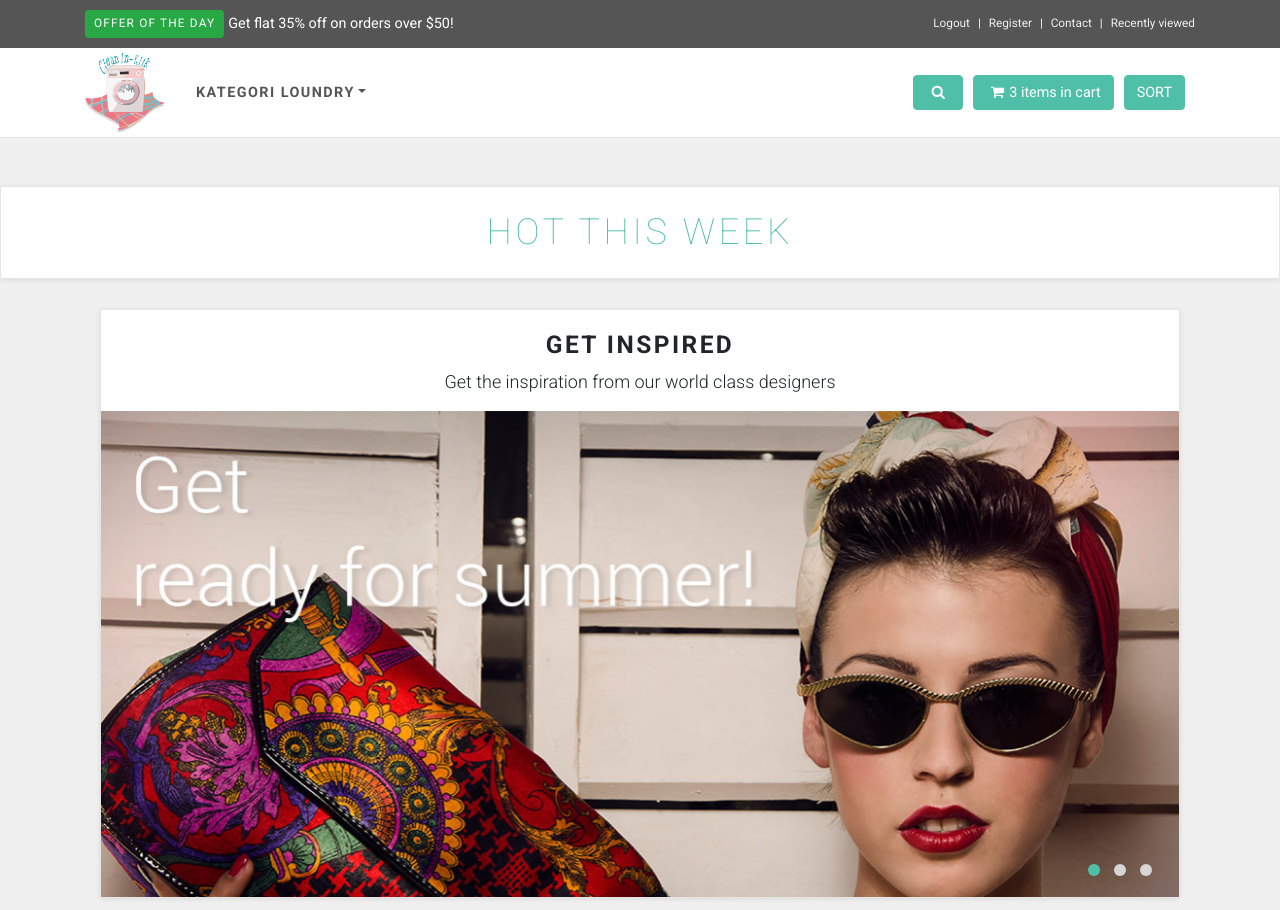
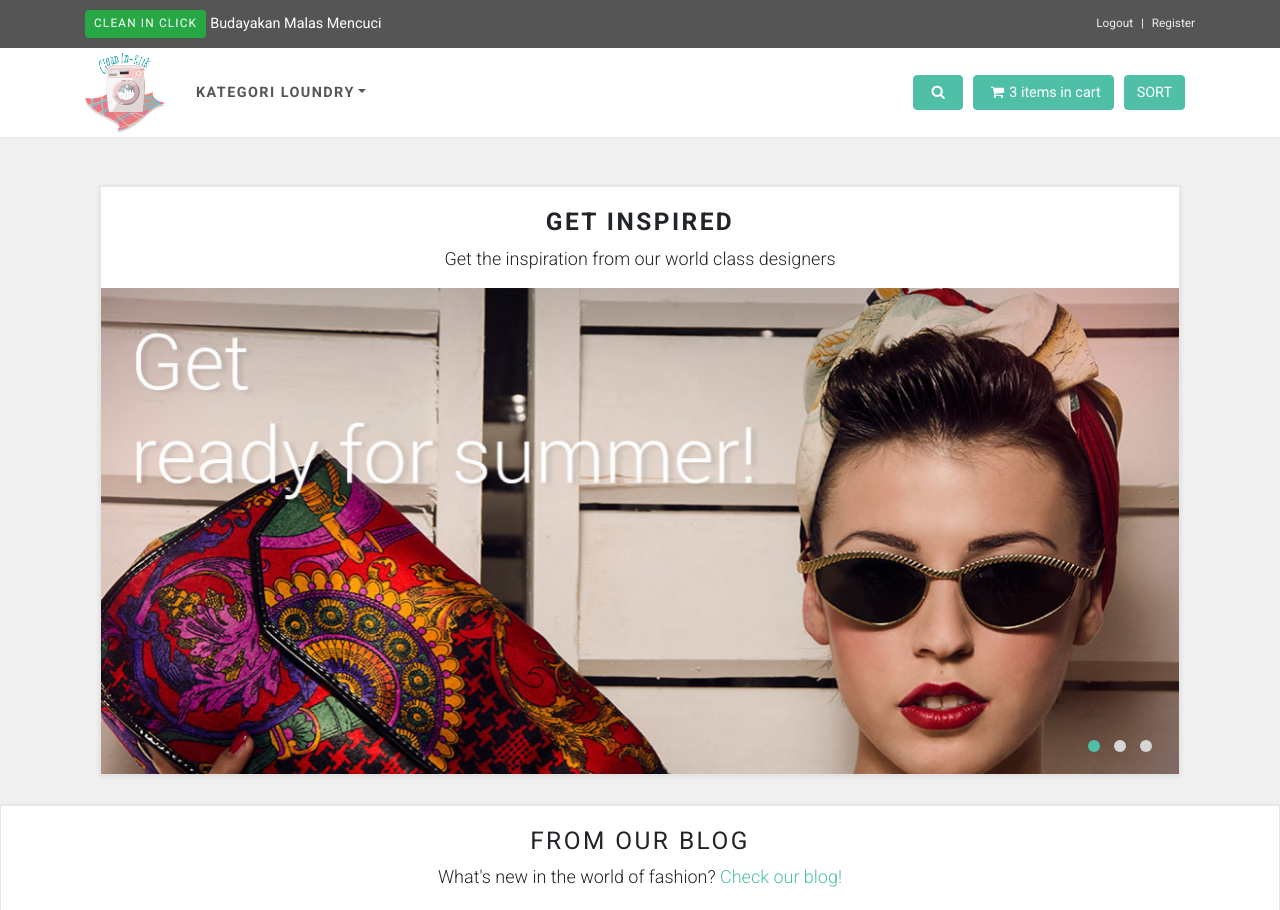
Before and after one commit to ekaru04/online-website-ecommerce, a PHP site: page /boneka.php in a window 1280 px wide. Shown: the top 910 px of the page. Run offline with PHP 8.4, Linux system fonts and the light colour scheme; data comes from the database, SQL or seed files in the repository; data that the repository does not hold is empty.

Commit message:
Shinta Mauliantika

```diff
--- a/boneka.php
+++ b/boneka.php
@@ -35,13 +35,13 @@
       <div id="top">
         <div class="container">
           <div class="row">
-            <div class="col-lg-6 offer mb-3 mb-lg-0"><a href="#" class="btn btn-success btn-sm">Offer of the day</a><a href="#" class="ml-1">Get flat 35% off on orders over $50!</a></div>
+            <div class="col-lg-6 offer mb-3 mb-lg-0"><a  class="btn btn-success btn-sm">Clean In Click</a><a href="#" class="ml-1">Budayakan Malas Mencuci</a></div>
             <div class="col-lg-6 text-center text-lg-right">
               <ul class="menu list-inline mb-0">
                 <li class="list-inline-item"><a href="index.php" >Logout</a></li>
                 <li class="list-inline-item"><a href="register.html">Register</a></li>
-                <li class="list-inline-item"><a href="contact.html">Contact</a></li>
-                <li class="list-inline-item"><a href="#">Recently viewed</a></li>
+                <!-- <li class="list-inline-item"><a href="contact.html">Contact</a></li> -->
+                <!-- <li class="list-inline-item"><a href="#">Recently viewed</a></li> -->
               </ul>
             </div>
           </div>
@@ -96,7 +96,7 @@
 
         _________________________________________________________
         -->
-        <div id="hot">
+        <!-- <div id="hot">
           <div class="box py-4">
             <div class="container">
               <div class="row">
@@ -105,7 +105,7 @@
                 </div>
               </div>
             </div>
-          </div>
+          </div> -->
           <div class="container">
             <div class="row">
             <?php
```
